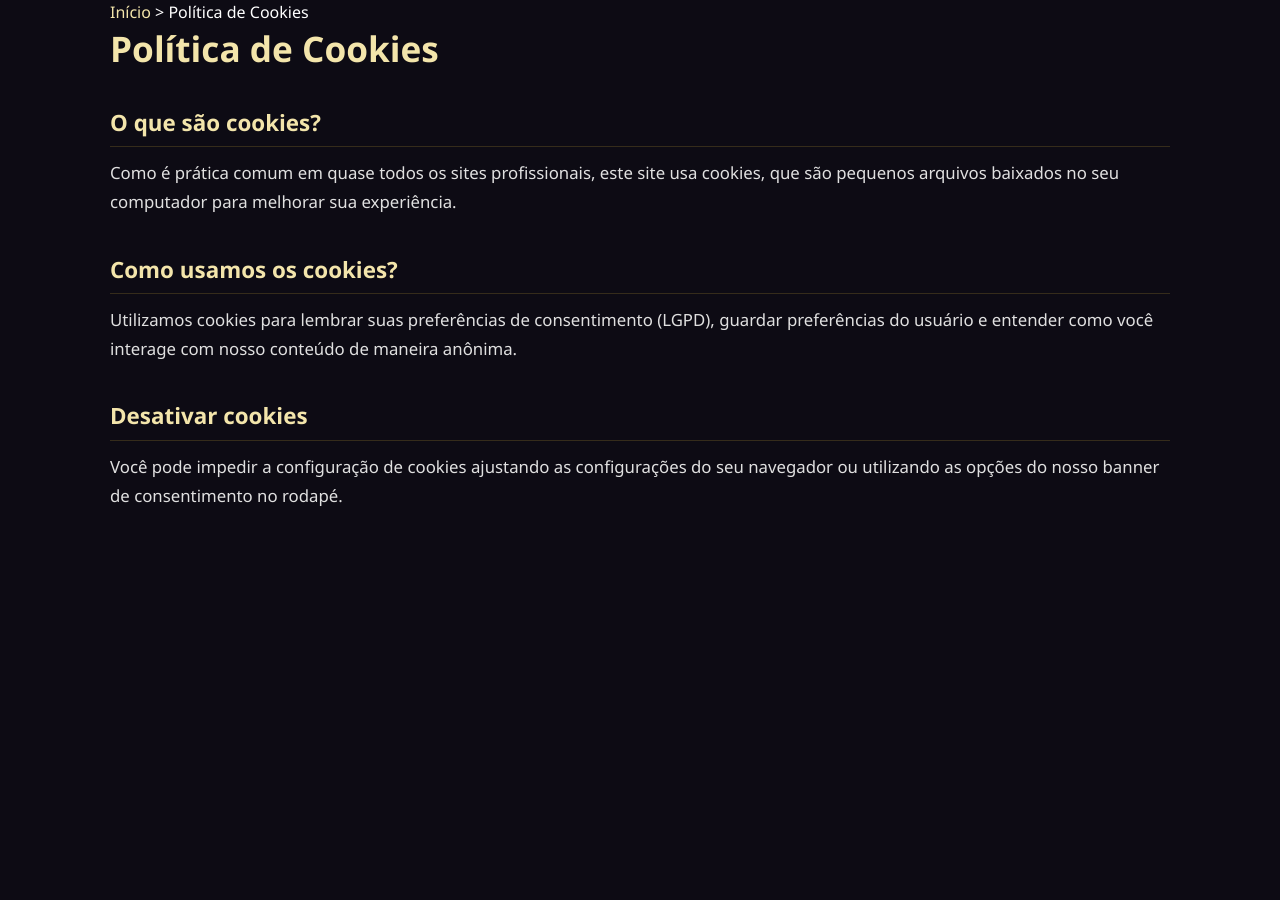
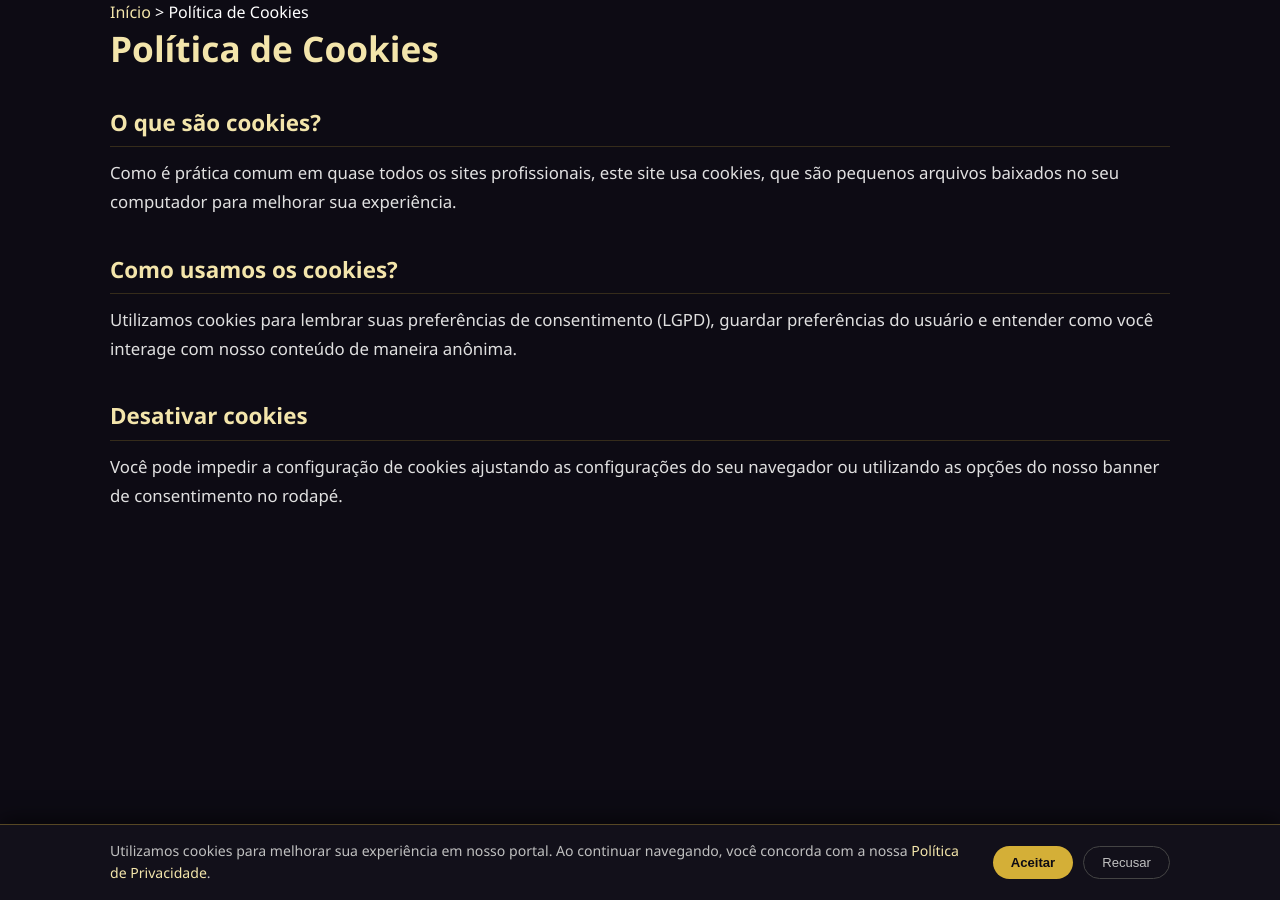
Before and after one commit to dreams-num/portal-significados, a Jekyll site: the page built from cookies/index.html, in a window 1280 px wide. Built offline with Jekyll 4.4.1, drawn with Linux system fonts in a browser that asks for light colours.

Commit message:
Implement cookie consent banner in default layout
Added cookie consent banner and updated comments.

```diff
--- a/_layouts/default.html
+++ b/_layouts/default.html
@@ -9,13 +9,24 @@
 </head>
 <body>
 
-  <!-- Menu / Header aqui -->
+    <!-- Seu menu/header global aqui -->
 
     <main>
         {{ content }}
     </main>
 
-  <!-- Rodapé / Footer aqui -->
+    <!-- Seu rodapé/footer global aqui -->
+
+    <!-- Banner de Cookies LGPD Global -->
+    <div id="cookieConsentBanner" class="cookie-banner" style="display: none;">
+        <div class="container cookie-container">
+            <p>Utilizamos cookies para melhorar sua experiência em nosso portal. Ao continuar navegando, você concorda com a nossa <a href="/privacidade/">Política de Privacidade</a>.</p>
+            <div class="cookie-buttons">
+                <button id="acceptCookies" class="btn-accept">Aceitar</button>
+                <button id="rejectCookies" class="btn-reject">Recusar</button>
+            </div>
+        </div>
+    </div>
 
     <script src="/js/main.js"></script>
 </body>
```
Lines whose indentation alone changed are shown as unchanged.
